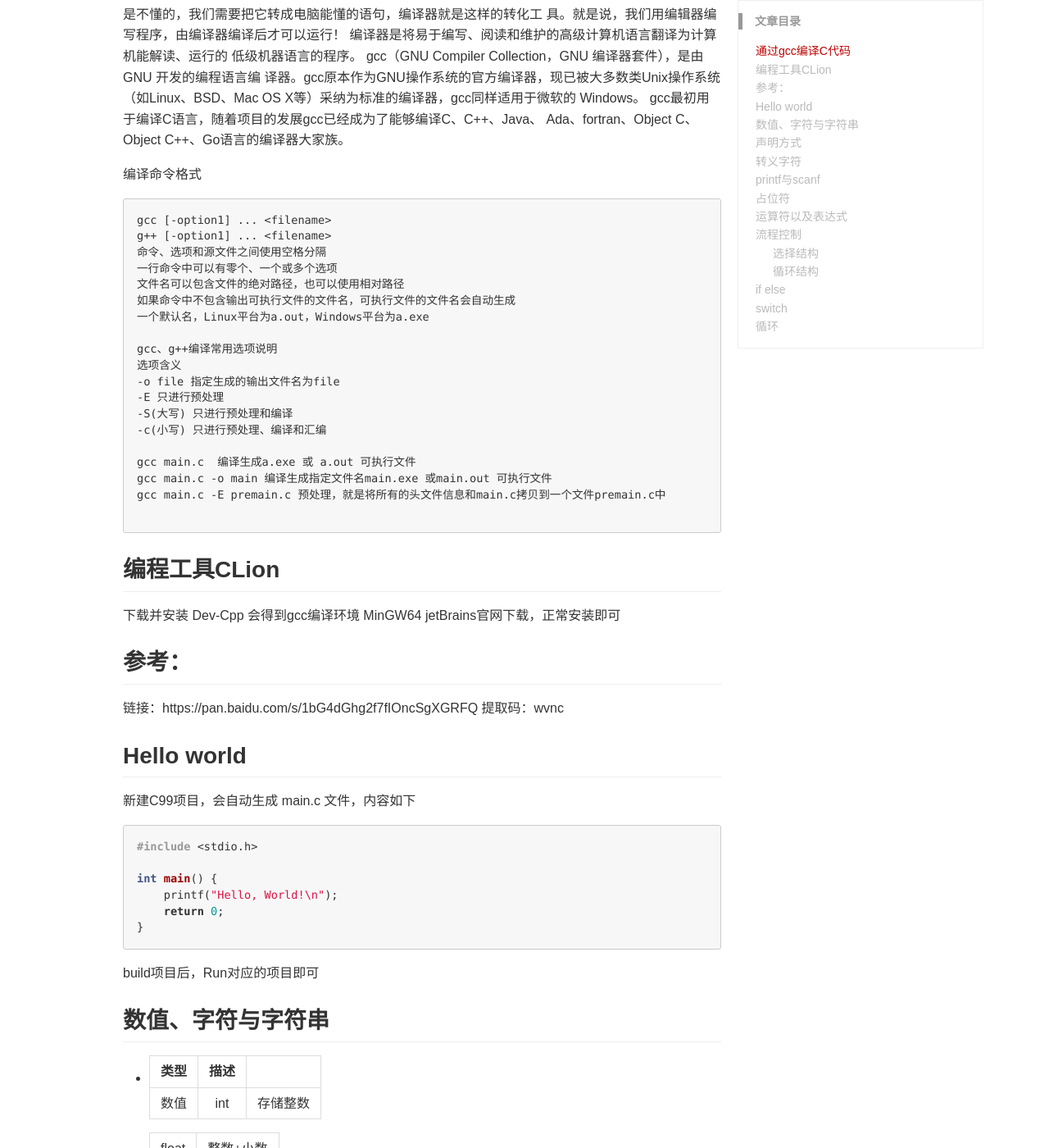
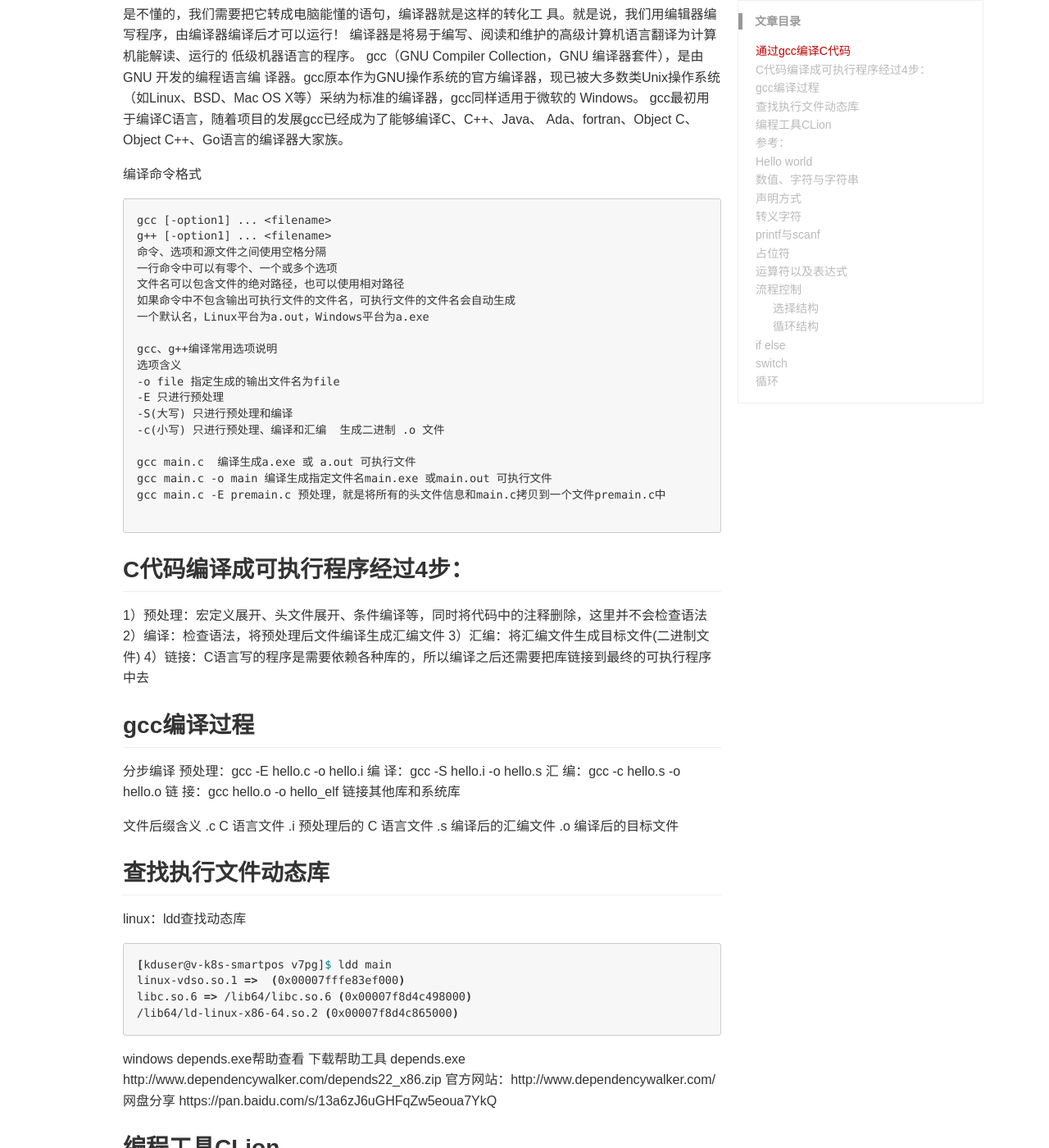
Before and after one commit to zhuliangcai/zhuliangcai.github.io, a Jekyll site: the page built from _posts/c/2020-01-07-C语言基础教程.md, in a window 1280 px wide and 1400 px high, scrolled down 447 px. Shown: the whole window at 82% size. Built offline with Jekyll 4.4.1, drawn with Linux system fonts in a browser that asks for light colours; comment, search, counter and statistics services are not loaded.

Commit message:
c语言语法基础

````diff
--- a/_posts/c/2020-01-07-C语言基础教程.md
+++ b/_posts/c/2020-01-07-C语言基础教程.md
@@ -57,13 +57,48 @@ gcc、g++编译常用选项说明
 -o file 指定生成的输出文件名为file
 -E 只进行预处理
 -S(大写) 只进行预处理和编译
--c(小写) 只进行预处理、编译和汇编
+-c(小写) 只进行预处理、编译和汇编  生成二进制 .o 文件
 
 gcc main.c  编译生成a.exe 或 a.out 可执行文件
 gcc main.c -o main 编译生成指定文件名main.exe 或main.out 可执行文件
 gcc main.c -E premain.c 预处理，就是将所有的头文件信息和main.c拷贝到一个文件premain.c中
 
 ```
+
+## C代码编译成可执行程序经过4步：
+
+1）预处理：宏定义展开、头文件展开、条件编译等，同时将代码中的注释删除，这里并不会检查语法
+2）编译：检查语法，将预处理后文件编译生成汇编文件
+3）汇编：将汇编文件生成目标文件(二进制文件)
+4）链接：C语言写的程序是需要依赖各种库的，所以编译之后还需要把库链接到最终的可执行程序中去
+
+## gcc编译过程
+
+分步编译
+预处理：gcc -E hello.c -o hello.i
+编 译：gcc -S hello.i -o hello.s
+汇 编：gcc -c hello.s -o hello.o
+链 接：gcc hello.o -o hello_elf  链接其他库和系统库
+
+文件后缀含义
+.c C 语言文件
+.i 预处理后的 C 语言文件
+.s 编译后的汇编文件
+.o 编译后的目标文件
+
+## 查找执行文件动态库
+
+linux：ldd查找动态库
+```shell
+[kduser@v-k8s-smartpos v7pg]$ ldd main
+linux-vdso.so.1 =>  (0x00007fffe83ef000)
+libc.so.6 => /lib64/libc.so.6 (0x00007f8d4c498000)
+/lib64/ld-linux-x86-64.so.2 (0x00007f8d4c865000)
+```
+windows depends.exe帮助查看
+下载帮助工具 depends.exe  http://www.dependencywalker.com/depends22_x86.zip
+官方网站：http://www.dependencywalker.com/
+网盘分享 https://pan.baidu.com/s/13a6zJ6uGHFqZw5eoua7YkQ
 
 ## 编程工具CLion
 
````
Also changed, not shown: _posts/c/2020-01-07-c语言.md (+23 -0 lines).
